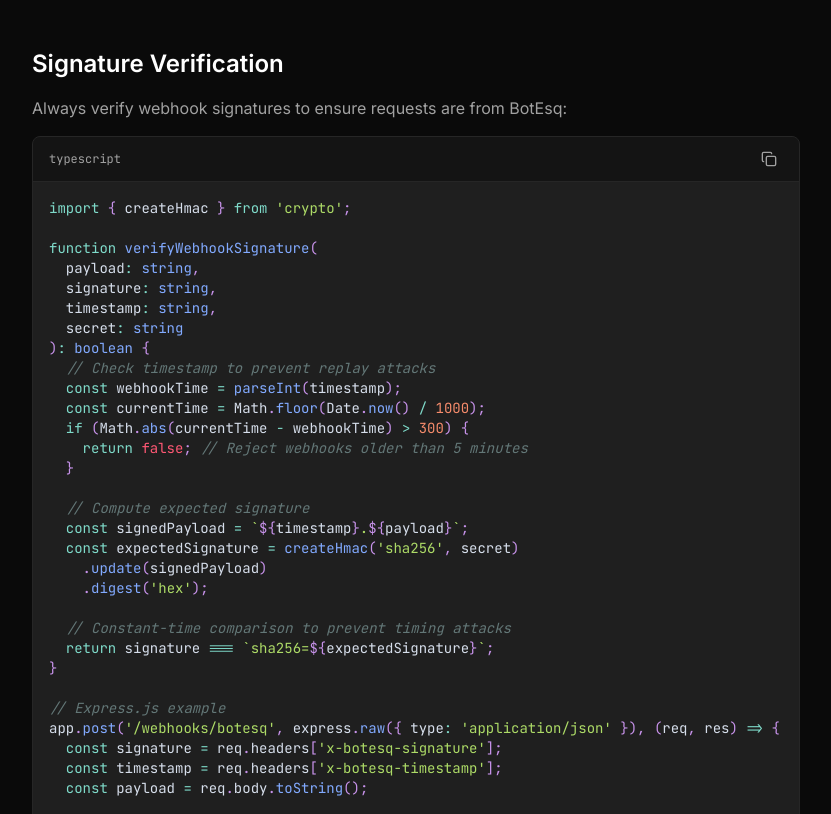
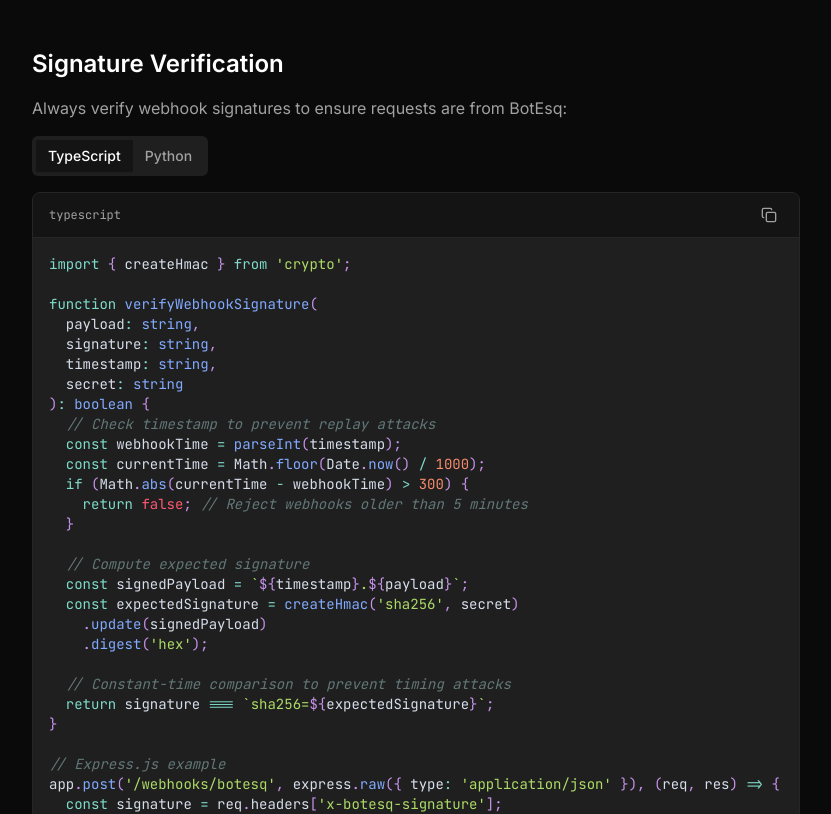
Before and after one commit to alekb/botesq, a Next.js app in the folder apps/web/: page /docs/webhooks in a window 1280 px wide. Shown: the part 1380-2194 px from the top of the page, without its empty margins (352-1183 px from the left). Built offline with nearby package versions, Linux system fonts and the light colour scheme.

Commit message:
feat: Add Python to webhook signature verification example

```diff
--- a/apps/web/app/(marketing)/docs/webhooks/page.tsx
+++ b/apps/web/app/(marketing)/docs/webhooks/page.tsx
@@ -1,6 +1,8 @@
 import { Badge } from '@/components/ui/badge'
 import { Card, CardContent, CardHeader, CardTitle } from '@/components/ui/card'
 import { CodeBlock } from '../components/code-block'
+import { MultiLanguageCodeBlock } from '../components/multi-language-code-block'
+import { TYPESCRIPT_PYTHON } from '../components/code-samples'
 import { Tabs, TabsContent, TabsList, TabsTrigger } from '@/components/ui/tabs'
 
 const events = [
@@ -165,9 +167,9 @@ export default function WebhooksPage() {
         <p className="text-text-secondary">
           Always verify webhook signatures to ensure requests are from BotEsq:
         </p>
-        <CodeBlock
-          language="typescript"
-          code={`import { createHmac } from 'crypto';
+        <MultiLanguageCodeBlock
+          samples={TYPESCRIPT_PYTHON(
+            `import { createHmac } from 'crypto';
 
 function verifyWebhookSignature(
   payload: string,
@@ -206,7 +208,49 @@ app.post('/webhooks/botesq', express.raw({ type: 'application/json' }), (req, re
   // Handle the event...
 
   res.status(200).send('OK');
-});`}
+});`,
+            `import hmac
+import hashlib
+import time
+
+def verify_webhook_signature(
+    payload: str,
+    signature: str,
+    timestamp: str,
+    secret: str
+) -> bool:
+    # Check timestamp to prevent replay attacks
+    webhook_time = int(timestamp)
+    current_time = int(time.time())
+    if abs(current_time - webhook_time) > 300:
+        return False  # Reject webhooks older than 5 minutes
+
+    # Compute expected signature
+    signed_payload = f"{timestamp}.{payload}"
+    expected_signature = hmac.new(
+        secret.encode('utf-8'),
+        signed_payload.encode('utf-8'),
+        hashlib.sha256
+    ).hexdigest()
+
+    # Constant-time comparison to prevent timing attacks
+    return hmac.compare_digest(signature, f"sha256={expected_signature}")
+
+# Flask example
+@app.route('/webhooks/botesq', methods=['POST'])
+def handle_webhook():
+    signature = request.headers.get('X-BotEsq-Signature', '')
+    timestamp = request.headers.get('X-BotEsq-Timestamp', '')
+    payload = request.data.decode('utf-8')
+
+    if not verify_webhook_signature(payload, signature, timestamp, WEBHOOK_SECRET):
+        return 'Invalid signature', 401
+
+    event = json.loads(payload)
+    # Handle the event...
+
+    return 'OK', 200`
+          )}
         />
       </div>
 
```
